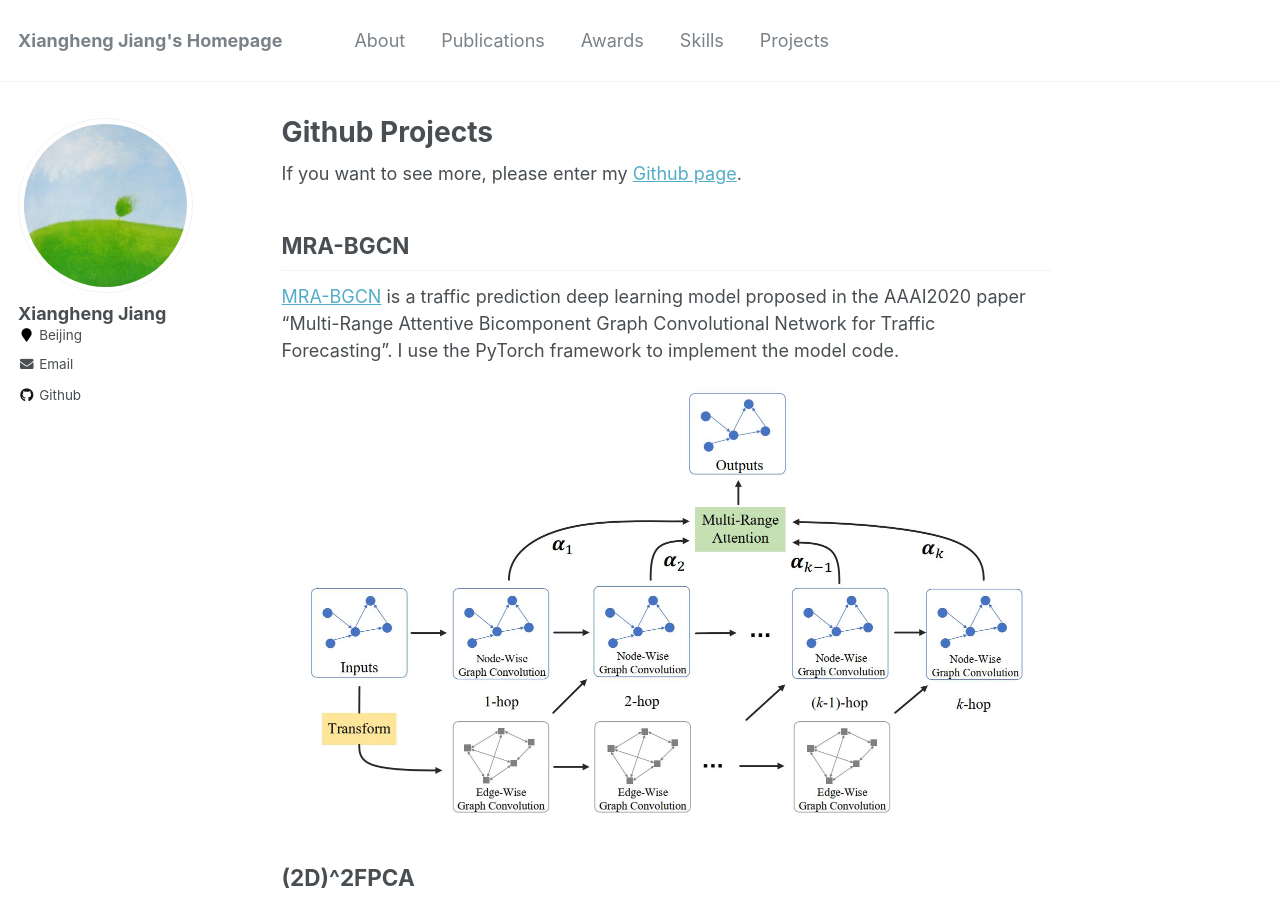
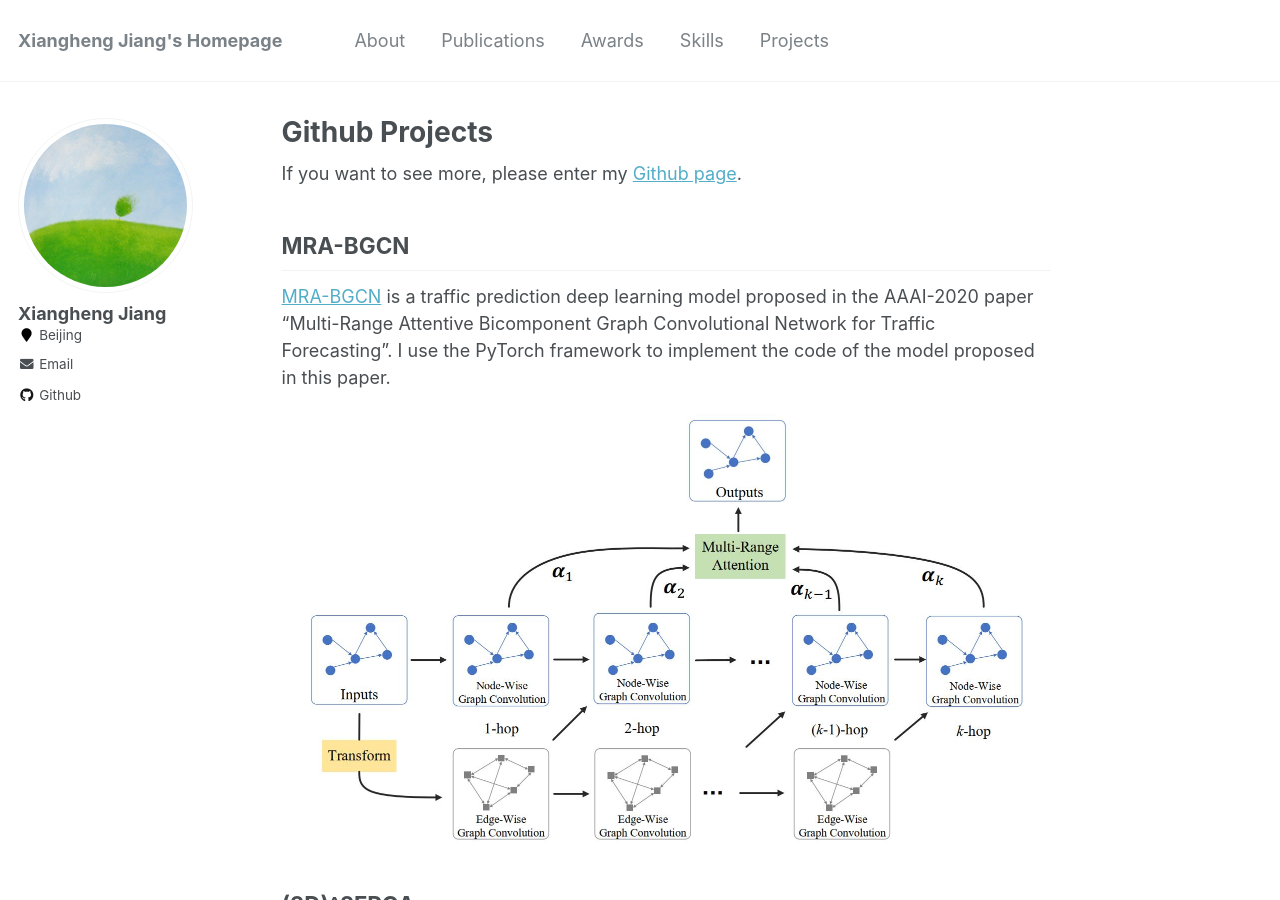
Before and after one commit to j1o2h3n/j1o2h3n.github.io, a Jekyll site: the page built from _pages/project.md, in a window 1280 px wide and 900 px high. Built offline with Jekyll 4.4.1, drawn with Linux system fonts in a browser that asks for light colours.

Commit message:
Update project.md

```diff
--- a/_pages/project.md
+++ b/_pages/project.md
@@ -14,7 +14,7 @@ If you want to see more, please enter my [Github page](https://github.com/j1o2h3
 
 
 ## MRA-BGCN
-[MRA-BGCN](https://github.com/j1o2h3n/MRA-BGCN) is a traffic prediction deep learning model proposed in the AAAI2020 paper "Multi-Range Attentive Bicomponent Graph Convolutional Network for Traffic Forecasting". I use the PyTorch framework to implement the model code.
+[MRA-BGCN](https://github.com/j1o2h3n/MRA-BGCN) is a traffic prediction deep learning model proposed in the AAAI-2020 paper "Multi-Range Attentive Bicomponent Graph Convolutional Network for Traffic Forecasting". I use the PyTorch framework to implement the code of the model proposed in this paper.
 
 <div align=center><img width="726" height="431" src="../images/MRA-BGCN.jpg"/></div>
 
```
